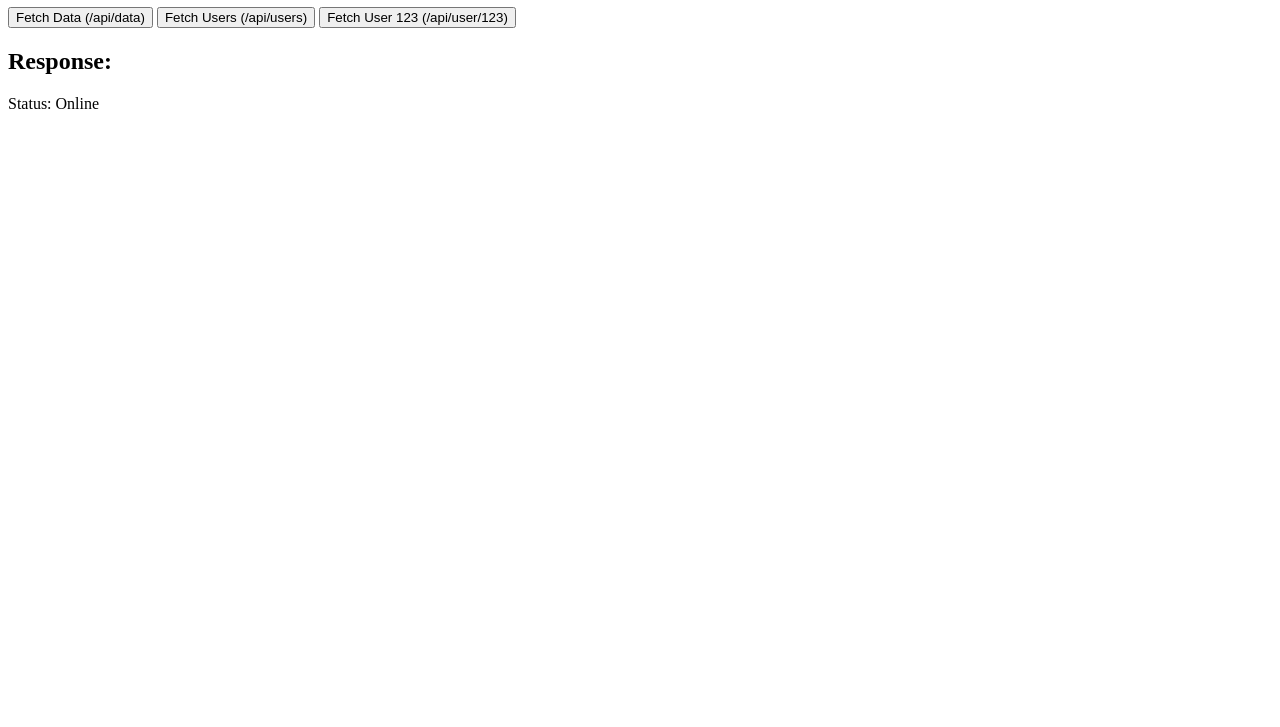
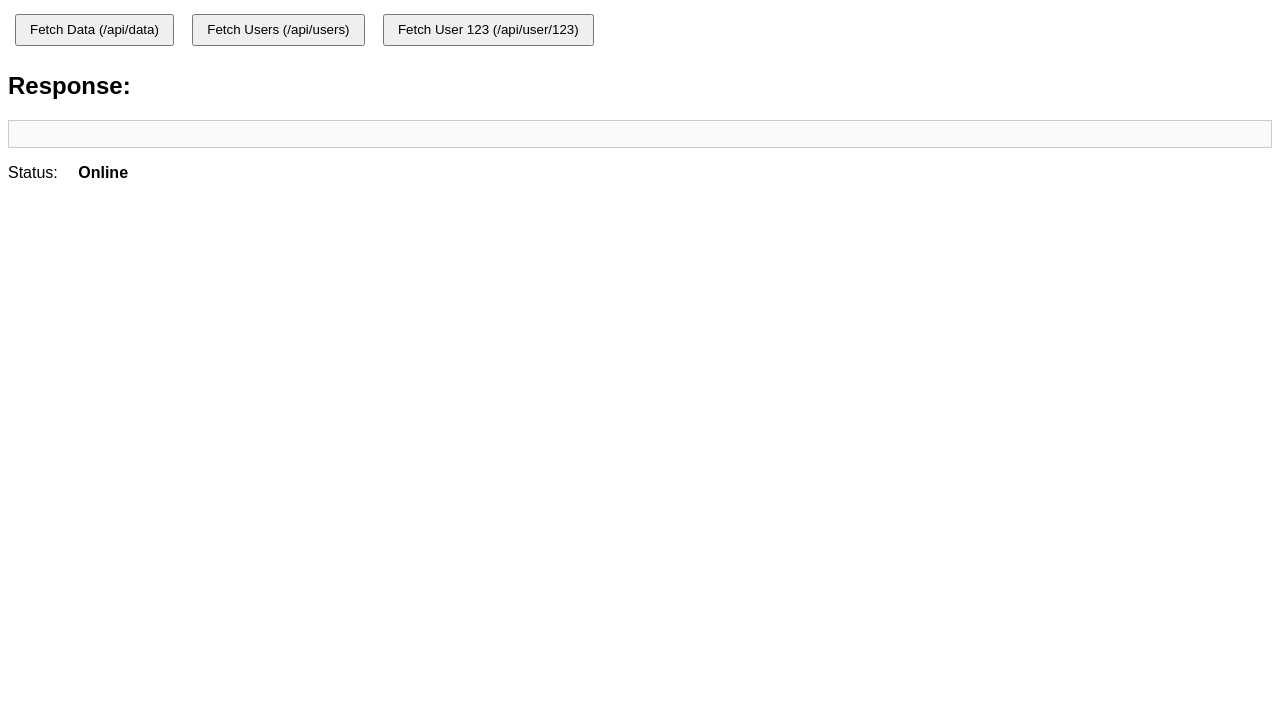
Before and after one commit to 3mmanu3lmois3s/ServiceWorkerJS, a plain HTML site: page index.html in a window 1280 px wide. Shown: the part 73-800 px from the top of the page. Drawn offline with Linux system fonts and the light colour scheme.

Commit message:
final fix

```diff
--- a/index.html
+++ b/index.html
@@ -4,7 +4,13 @@
     <meta charset="UTF-8">
     <meta name="viewport" content="width=device-width, initial-scale=1.0">
     <title>Service Worker API Demo</title>
-    <link rel="stylesheet" href="style.css">
+    <style>
+        body { font-family: sans-serif; }
+        button { margin: 0.5em; padding: 0.5em 1em; cursor: pointer; }
+        pre { border: 1px solid #ccc; padding: 1em; background-color: #f9f9f9; }
+        #status { margin-left: 1em; font-weight: bold; }
+        #updateSW { display: none; background-color: #4CAF50; color: white; border: none;}
+    </style>
 
 </head>
 <body>
```
